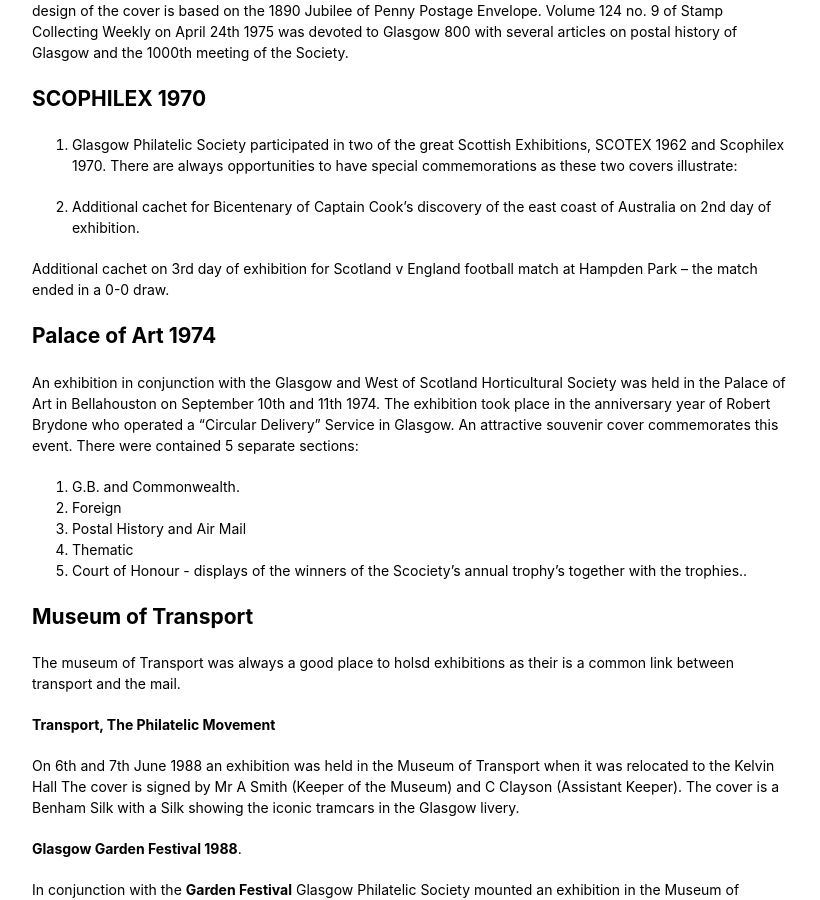
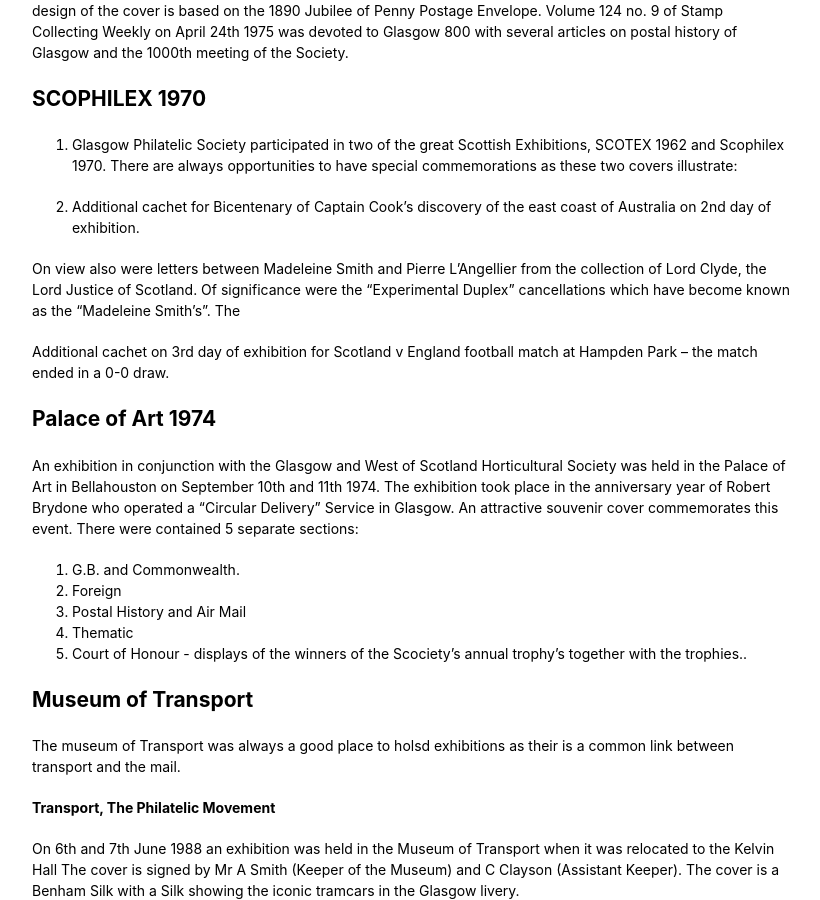
Before and after one commit to astalker/caledonian-stamps, a Jekyll site: the page built from history-glasgow.md, in a window 1280 px wide and 900 px high, scrolled down 2555 px. Shown: the whole window, without its empty margins (338-1158 px from the left). Built offline with Jekyll 4.4.1, drawn with Linux system fonts in a browser that asks for light colours; our own code applies the rules of GitHub Pages for plain Markdown files.

Commit message:
Update history-glasgow.md with exhibition details
Added details about the Glasgow Philatelic Society's participation in exhibitions and significant items on display.

```diff
--- a/history-glasgow.md
+++ b/history-glasgow.md
@@ -76,6 +76,8 @@ Volume 124 no. 9 of Stamp Collecting Weekly on April 24th 1975 was devoted to Gl
 
 2. Additional cachet for Bicentenary of Captain Cook’s discovery of the east coast of Australia on 2nd day of exhibition.
 
+On view also were letters between Madeleine Smith and Pierre L'Angellier from the collection of Lord Clyde, the Lord Justice of Scotland. Of significance were the "Experimental Duplex" cancellations which have become known as the "Madeleine Smith's". The
+
 Additional cachet on 3rd day of exhibition for Scotland v England football match at Hampden Park – the match ended in a 0-0 draw.
 
 ## Palace of Art 1974
```
